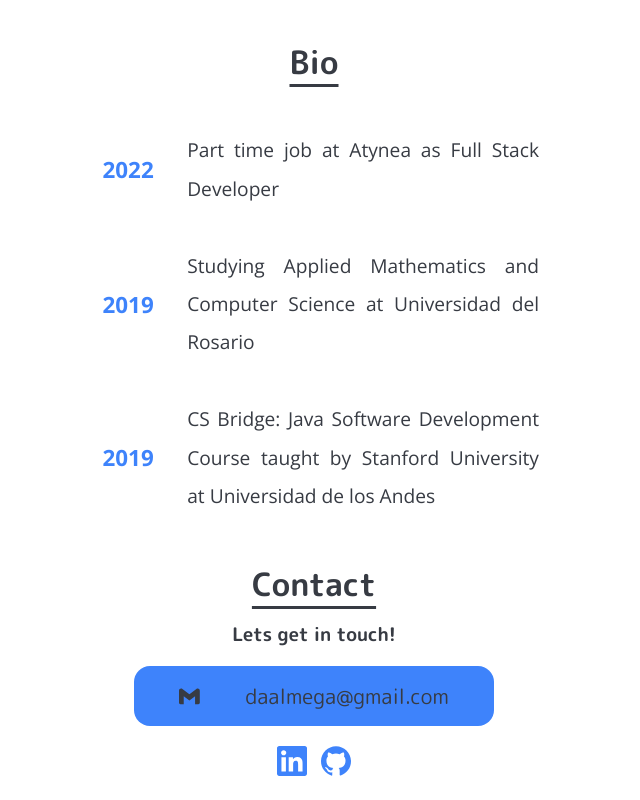
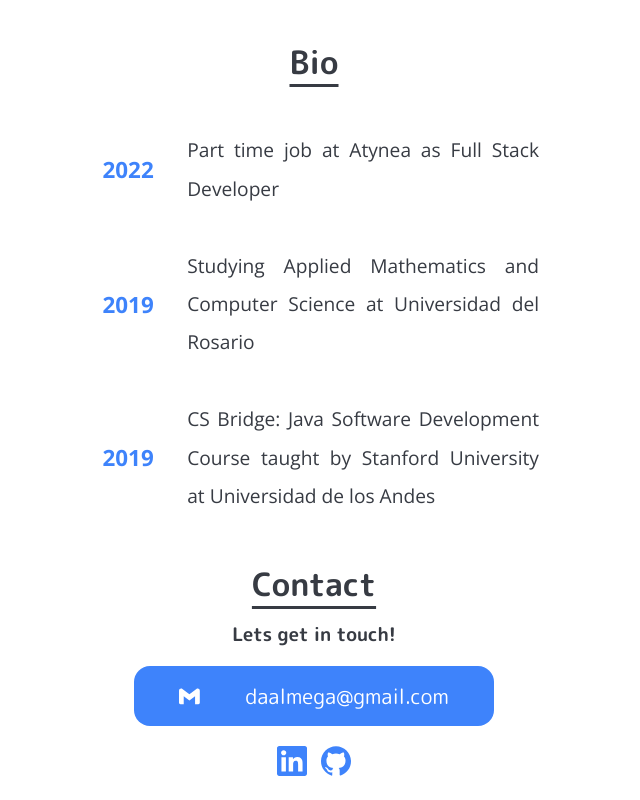
Before and after one commit to sleepypower/sleepypower.github.io, a React (Create React App) app: page / in a window 1280 px wide. Shown: the part 1273-2073 px from the top of the page, without its empty margins (326-966 px from the left). Built offline with nearby package versions, Linux system fonts and the light colour scheme.

Commit message:
Added Mail Button

```diff
--- a/src/Components/MailButton.css
+++ b/src/Components/MailButton.css
@@ -9,6 +9,11 @@
   border-radius: 16px;
   padding: 0.9rem 0;
   margin: auto;
+  color: white;
+}
+
+.mailbutton-container:hover {
+  cursor: pointer;
 }
 
 @media only screen and (min-width: 600px) {
--- a/src/Components/MailButton.js
+++ b/src/Components/MailButton.js
@@ -1,14 +1,61 @@
-import React from 'react'
+import React, { useState, useEffect } from 'react'
 import './MailButton.css'
 import { SiGmail } from "react-icons/si";
 //{() => navigator.clipboard.writeText('Copy this text to clipboard')}
 
 const MailButton = () => {
+
+    function copyMail() {
+        navigator.clipboard.writeText("daalmega@gmail.com")
+        setTimeLeft(2);
+    }
+
+    const [copied, setCopied] = useState(false);
+
+    const [timeLeft, setTimeLeft] = useState(null);
+
+    useEffect(() => {
+        if (timeLeft === 0) {
+            setCopied(false)
+            setTimeLeft(null)
+        }
+
+        setCopied(true)
+        console.log("Clicked!")
+        console.log(timeLeft)
+
+        // exit early when we reach 0
+        if (!timeLeft) {
+            setCopied(false)
+            return
+        }
+
+        // save intervalId to clear the interval when the
+        // component re-renders
+        const intervalId = setInterval(() => {
+
+            setTimeLeft(timeLeft - 1);
+        }, 1000);
+
+        // clear interval on re-render to avoid memory leaks
+        return () => clearInterval(intervalId);
+        // add timeLeft as a dependency to re-rerun the effect
+        // when we update it
+    }, [timeLeft]);
+
+
+
     return (
-        <div className='mailbutton-container'>
-            <SiGmail />
-            <div className='font-m-plus-rounded'>
-                daalmega@gmail.com
+        <div onClick={copyMail}>
+            <div className='mailbutton-container'>
+
+                {copied ? <div>Text Copied!</div> : <>
+                    <SiGmail />
+                    <div className='font-m-plus-rounded'>
+                        daalmega@gmail.com
+                    </div>
+                </>}
+
             </div>
         </div>
     )
```
